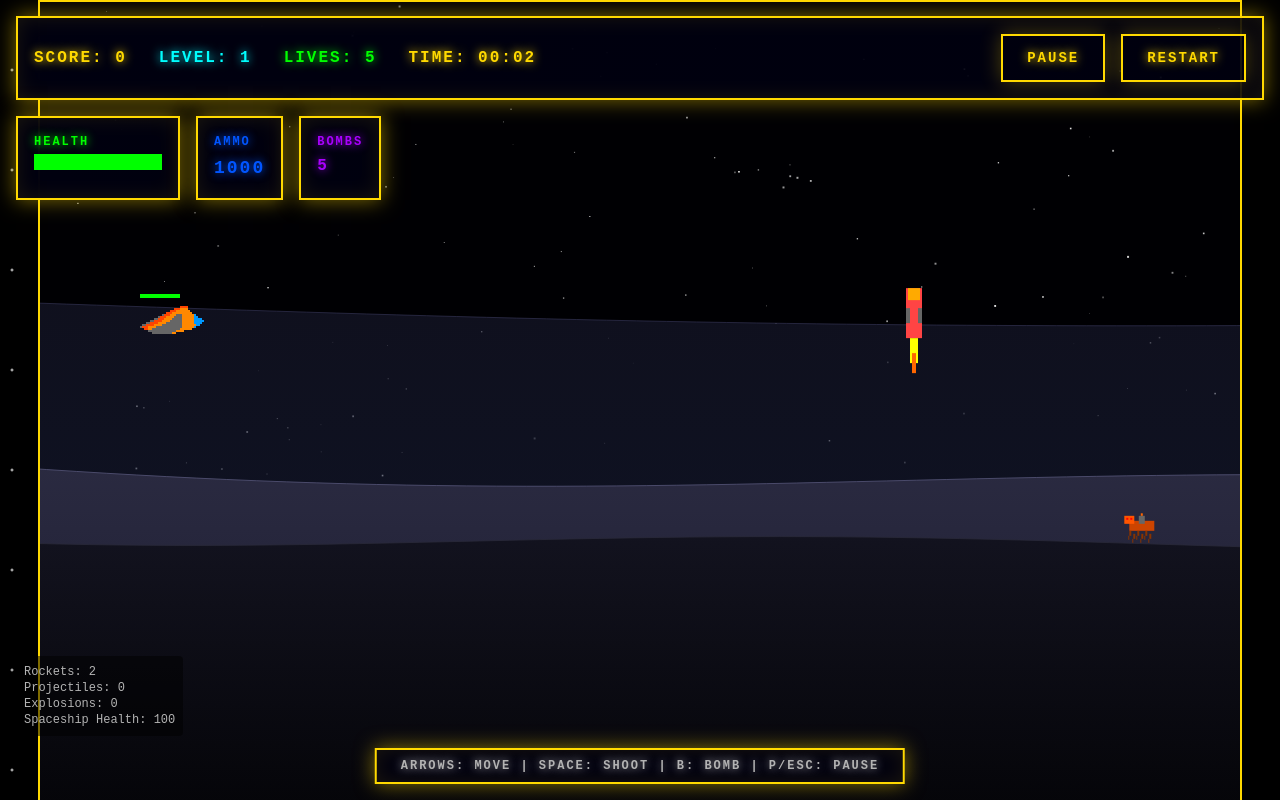
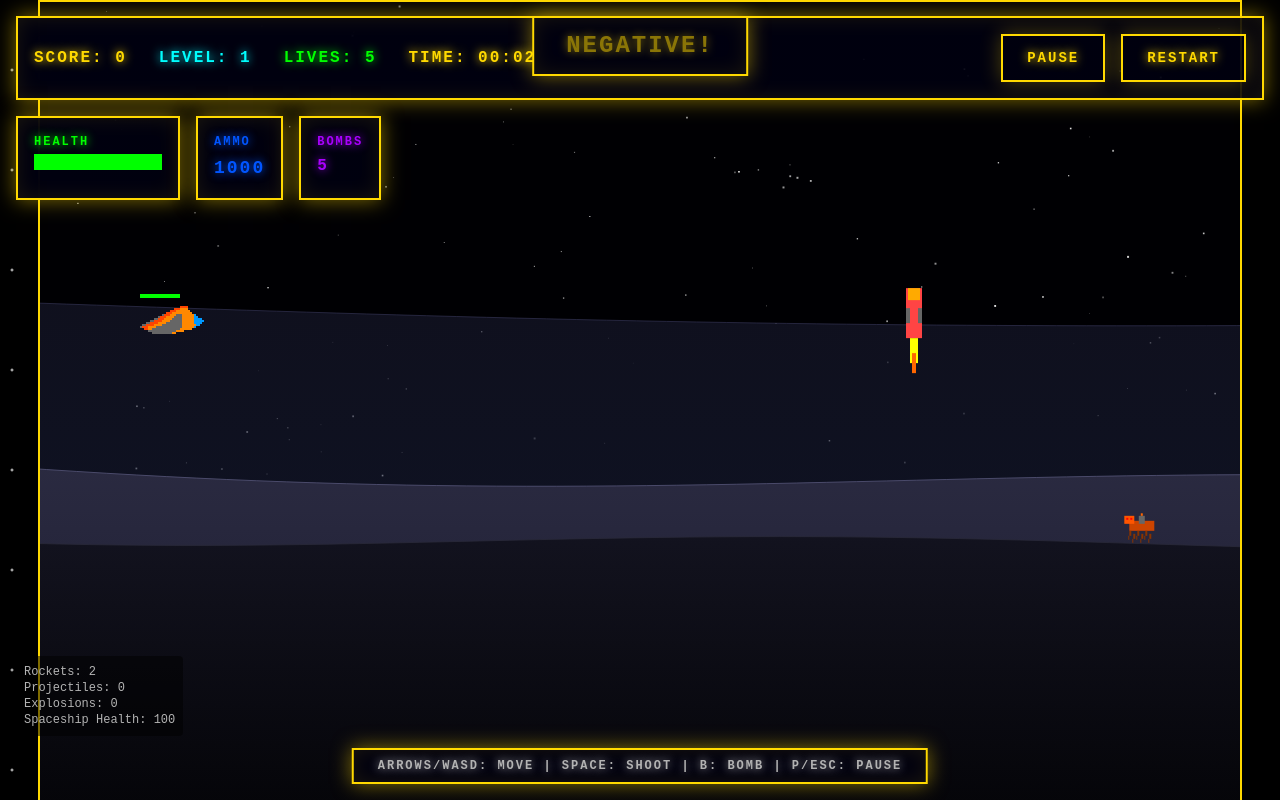
Before and after one commit to rephrais/galaxy-guard, a React (Vite) app: page / in a window 1280 px wide. Both pictures are taken after a click on the button "▶ START GAME". Built offline with nearby package versions, Linux system fonts and the light colour scheme; the HTML template or start-up script is replaced by a standard one.

Commit message:
Add taunts to gameplay

```diff
--- a/src/components/SpaceDefenderGame.tsx
+++ b/src/components/SpaceDefenderGame.tsx
@@ -7,9 +7,115 @@ import { GameHUD } from '@/components/game/GameHUD';
 import { StartMenu } from '@/components/game/StartMenu';
 import { SaveData } from '@/types/game';
 
+const TAUNTS = [
+  "It's a good day to die!",
+  "Wololo!",
+  "Correctus!",
+  "Charge!",
+  "Light some fire!",
+  "You must construct additional pylons!",
+  "All your base are belong to us!",
+  "Get over here!",
+  "Finish him!",
+  "The cake is a lie!",
+  "War never changes!",
+  "Fatality!",
+  "Toasty!",
+  "Hadoken!",
+  "Show me your moves!",
+  "I need healing!",
+  "Enemy spotted!",
+  "Fire in the hole!",
+  "Headshot!",
+  "Double kill!",
+  "Triple kill!",
+  "Killtacular!",
+  "Killimanjaro!",
+  "Killing spree!",
+  "Rampage!",
+  "Unstoppable!",
+  "Godlike!",
+  "Stay frosty!",
+  "Tango down!",
+  "Fox 2!",
+  "Going vertical!",
+  "Splash one!",
+  "Good effect on target!",
+  "Target destroyed!",
+  "Nice shot!",
+  "Smooth moves!",
+  "Impressive!",
+  "Fantastic!",
+  "Magnificent!",
+  "Outstanding!",
+  "Legendary!",
+  "Epic!",
+  "Insane!",
+  "Ludicrous!",
+  "Prepare for trouble!",
+  "Make it double!",
+  "Gotta go fast!",
+  "Do a barrel roll!",
+  "It's super effective!",
+  "Critical hit!",
+  "BOOM! Headshot!",
+  "Leroy Jenkins!",
+  "Need backup!",
+  "Reloading!",
+  "Grenade out!",
+  "Rocket incoming!",
+  "Take cover!",
+  "Man down!",
+  "Medic!",
+  "Affirmative!",
+  "Negative!",
+  "Roger that!",
+  "Copy that!",
+  "I'm on it!",
+  "Moving out!",
+  "In position!",
+  "Hold the line!",
+  "Push forward!",
+  "Fall back!",
+  "Flanking!",
+  "They're everywhere!",
+  "Multiple contacts!",
+  "Watch your six!",
+  "Incoming!",
+  "Get some!",
+  "Payback time!",
+  "Revenge!",
+  "That's gotta hurt!",
+  "Ouch!",
+  "Close one!",
+  "Lucky shot!",
+  "Pure skill!",
+  "Can't touch this!",
+  "Too easy!",
+  "Bring it on!",
+  "Is that all you got?",
+  "Come get some!",
+  "You want some?",
+  "Not today!",
+  "Denied!",
+  "Blocked!",
+  "Dodged!",
+  "Nope!",
+  "Better luck next time!",
+  "Try harder!",
+  "Git gud!",
+  "Respawn in 3... 2... 1...",
+  "Rekt!",
+  "Pwned!",
+  "Owned!",
+  "Dominated!",
+  "Humiliation!",
+];
+
 export const SpaceDefenderGame: React.FC = () => {
   const [showStartMenu, setShowStartMenu] = useState(true);
   const [playerName, setPlayerName] = useState('PLAYER');
+  const [currentTaunt, setCurrentTaunt] = useState(TAUNTS[Math.floor(Math.random() * TAUNTS.length)]);
 
   const { gameState, settings, startGame, pauseGame, resetGame } = useGameEngine();
   const {
@@ -33,6 +139,19 @@ export const SpaceDefenderGame: React.FC = () => {
     resetGame();
     setShowStartMenu(true);
   }, [resetGame]);
+
+  // Rotate taunts during gameplay
+  useEffect(() => {
+    if (!gameState.isPlaying || gameState.isPaused || showStartMenu) {
+      return;
+    }
+
+    const interval = setInterval(() => {
+      setCurrentTaunt(TAUNTS[Math.floor(Math.random() * TAUNTS.length)]);
+    }, 5000); // Change taunt every 5 seconds
+
+    return () => clearInterval(interval);
+  }, [gameState.isPlaying, gameState.isPaused, showStartMenu]);
 
   // Handle pause with keyboard
   useEffect(() => {
@@ -151,6 +270,17 @@ export const SpaceDefenderGame: React.FC = () => {
       {/* Background starfield */}
       <div className="starfield" />
 
+      {/* Taunt Display */}
+      {gameState.isPlaying && !gameState.isPaused && (
+        <div className="absolute top-4 left-1/2 transform -translate-x-1/2 z-20">
+          <div className="hud-panel px-8 py-3">
+            <div className="pixel-text text-2xl color-splash animate-pulse">
+              {currentTaunt}
+            </div>
+          </div>
+        </div>
+      )}
+
       {/* Game Canvas */}
       <div className="flex items-center justify-center flex-1">
         <div className="relative">
@@ -169,7 +299,7 @@ export const SpaceDefenderGame: React.FC = () => {
       <div className="absolute bottom-4 left-1/2 transform -translate-x-1/2 z-10">
         <div className="hud-panel text-xs px-6 py-2">
           <div className="pixel-text text-muted-foreground">
-            ARROWS: Move | SPACE: Shoot | B: Bomb | P/ESC: Pause
+            ARROWS/WASD: Move | SPACE: Shoot | B: Bomb | P/ESC: Pause
           </div>
         </div>
       </div>
--- a/src/components/game/StartMenu.tsx
+++ b/src/components/game/StartMenu.tsx
@@ -138,7 +138,7 @@ export const StartMenu: React.FC<StartMenuProps> = ({
             <div className="border-2 border-neon-cyan p-4">
               <div className="pixel-text text-xl text-neon-cyan mb-4">CONTROLS:</div>
               <div className="pixel-text text-sm text-foreground space-y-2">
-                <div>↑↓←→ - Move Spaceship</div>
+                <div>↑↓←→ or WASD - Move Spaceship</div>
                 <div>SPACE - Shoot Bullets</div>
                 <div>B - Drop Bombs</div>
                 <div>P - Pause Game</div>
```
